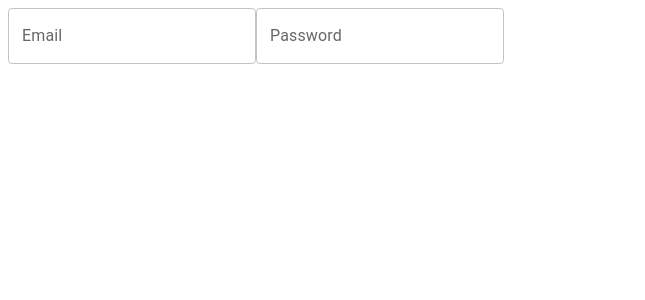
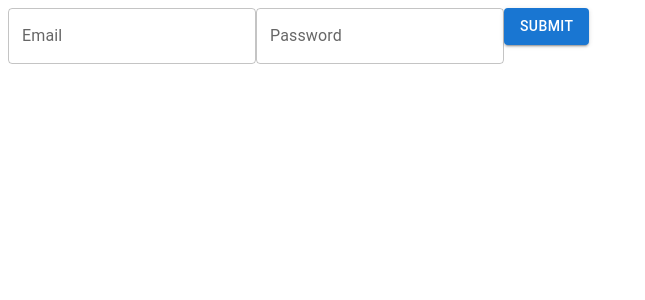
Before and after one commit to DmitriyGrosh/hack-starter-frontend, a React (Vite) app: page /login in a window 1280 px wide. Shown: the top 300 px of the page, without its empty margins (0-645 px from the left). Built offline with nearby package versions, Linux system fonts and the light colour scheme.

Commit message:
add auth logic

```diff
--- a/src/App.tsx
+++ b/src/App.tsx
@@ -14,9 +14,9 @@ interface IRoute {
 }
 
 const PrivateRoute: FC<IRoute> = ({ component: Component }) => {
-  const auth = JSON.stringify(localStorage.getItem("auth"))
+  const auth = localStorage.getItem("auth")
 
-  if (auth?.isAuth) {
+  if (auth !== null && JSON.parse(auth)?.isAuth) {
     return <Component />
   }
 
--- a/src/pages/login/Login.tsx
+++ b/src/pages/login/Login.tsx
@@ -1,10 +1,20 @@
-import {TextField} from "@mui/material";
+import {Button, TextField} from "@mui/material";
+import {useNavigate} from "react-router-dom";
 
 export const Login = () => {
+	const navigate = useNavigate();
+
+	const onSubmit = () => {
+		localStorage.setItem("auth", JSON.stringify({ isAuth: true }))
+
+		navigate("/")
+	}
+
 	return (
-		<>
+		<form onSubmit={onSubmit}>
 			<TextField variant="outlined" label="Email" type="email" />
 			<TextField variant="outlined" label="Password" type="password" />
-		</>
+			<Button type="submit" variant="contained">Submit</Button>
+		</form>
 	);
 }
```
